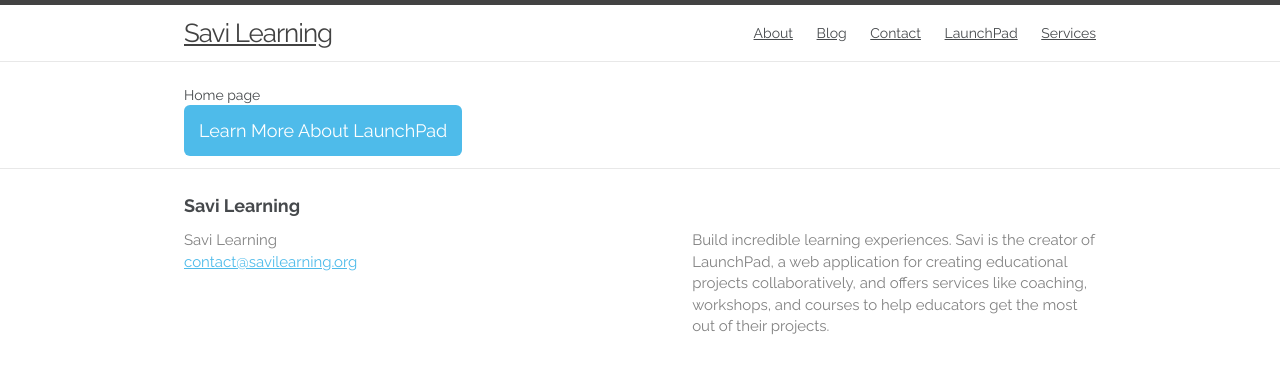
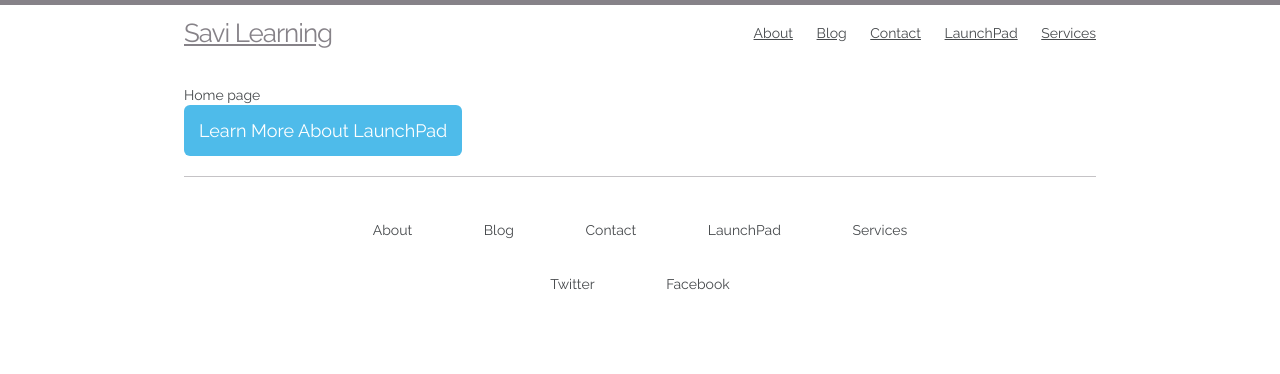
Before and after one commit to savilabs/savilabs.github.io, a Jekyll site: the page built from index.html, in a window 1280 px wide. Shown: the top 374 px of the page. Built offline with Jekyll 4.4.1, drawn with Linux system fonts in a browser that asks for light colours.

Commit message:
Add footer content and styles
This lays out the footer based on the mock-ups and removes the content
and styles that are not in use.

```diff
--- a/_config.yml
+++ b/_config.yml
@@ -20,3 +20,5 @@ gems:
 - jekyll-feed
 - jekyll-seo-tag
 markdown: kramdown
+twitter_url: "https://twitter.com/launchpadmoxie"
+facebook_url: "https://www.facebook.com/people/Launch-Pad/100009444452196"
--- a/_includes/footer.html
+++ b/_includes/footer.html
@@ -1,38 +1,35 @@
 <footer class="site-footer">
+  <div class="wrapper">
+    <div class="site-footer__content">
+      <ul class='link-list'>
+        {% for my_page in site.pages %}
+          {% if my_page.title %}
+            <li>
+              <a class="page-link" href="{{ my_page.url | prepend: site.baseurl }}">
+                {{ my_page.title }}
+              </a>
+            </li>
+          {% endif %}
+        {% endfor %}
+      </ul>
 
-  <div class="wrapper">
+      <ul class='link-list site-footer_content__social'>
+        {% if site.twitter_url %}
+          <li>
+            <a href="{{ site.twitter_url }}">
+              Twitter
+            </a>
+          </li>
+        {% endif %}
 
-    <h2 class="footer-heading">{{ site.title }}</h2>
-
-    <div class="footer-col-wrapper">
-      <div class="footer-col footer-col-1">
-        <ul class="contact-list">
-          <li>{{ site.title }}</li>
-          <li><a href="mailto:{{ site.email }}">{{ site.email }}</a></li>
-        </ul>
-      </div>
-
-      <div class="footer-col footer-col-2">
-        <ul class="social-media-list">
-          {% if site.github_username %}
+        {% if site.facebook_url %}
           <li>
-            {% include icon-github.html username=site.github_username %}
+            <a href="{{ site.facebook_url }}">
+              Facebook
+            </a>
           </li>
-          {% endif %}
-
-          {% if site.twitter_username %}
-          <li>
-            {% include icon-twitter.html username=site.twitter_username %}
-          </li>
-          {% endif %}
-        </ul>
-      </div>
-
-      <div class="footer-col footer-col-3">
-        <p>{{ site.description }}</p>
-      </div>
+        {% endif %}
+      </ul>
     </div>
-
   </div>
-
 </footer>
--- a/_includes/icon-github.html
+++ /dev/null
@@ -1 +0,0 @@
-<a href="https://github.com/{{ include.username }}"><span class="icon icon--github">{% include icon-github.svg %}</span><span class="username">{{ include.username }}</span></a>
--- a/_includes/icon-twitter.html
+++ /dev/null
@@ -1 +0,0 @@
-<a href="https://twitter.com/{{ include.username }}"><span class="icon icon--twitter">{% include icon-twitter.svg %}</span><span class="username">{{ include.username }}</span></a>
--- a/_sass/_base.scss
+++ b/_sass/_base.scss
@@ -214,3 +214,36 @@ blockquote {
     }
   }
 }
+
+// Re-usable classes
+
+// List of links like a nav, use with an `ul`
+.link-list {
+  display: block;
+  list-style: none;
+  padding: 0;
+  margin: 0;
+
+  li {
+    display: inline-block;
+
+    $li-padding: 34px;
+    padding-left: $li-padding;
+    padding-right: $li-padding;
+
+    a {
+      text-decoration: none;
+      color: $text-color;
+
+      &:hover {
+        color: darken($text-color, 15%);
+      }
+    }
+
+    @include media-query($on-palm) {
+      display: block;
+      padding: $li-padding / 2;
+    }
+  }
+
+}
--- a/_sass/_layout.scss
+++ b/_sass/_layout.scss
@@ -92,76 +92,34 @@
   }
 }
 
+.site-footer {
+  padding: 8px 0;
 
+  .site-footer__content {
+    padding: 44px 0;
+    border-top: 1px solid $grey-color;
+    text-align: center;
 
-/**
- * Site footer
- */
-.site-footer {
-  border-top: 1px solid $grey-color-light;
-  padding: $spacing-unit 0;
-}
+    @include media-query($on-palm) {
+      margin-left: 24px;
+      margin-right: 24px;
+    }
 
-.footer-heading {
-  font-size: 18px;
-  margin-bottom: $spacing-unit / 2;
-}
+    .site-footer_content__social {
+      margin-top: 34px;
 
-.contact-list,
-.social-media-list {
-  list-style: none;
-  margin-left: 0;
-}
-
-.footer-col-wrapper {
-  font-size: 15px;
-  color: $grey-color;
-  margin-left: -$spacing-unit / 2;
-  @extend %clearfix;
-}
-
-.footer-col {
-  float: left;
-  margin-bottom: $spacing-unit / 2;
-  padding-left: $spacing-unit / 2;
-}
-
-.footer-col-1 {
-  width: -webkit-calc(35% - (#{$spacing-unit} / 2));
-  width:         calc(35% - (#{$spacing-unit} / 2));
-}
-
-.footer-col-2 {
-  width: -webkit-calc(20% - (#{$spacing-unit} / 2));
-  width:         calc(20% - (#{$spacing-unit} / 2));
-}
-
-.footer-col-3 {
-  width: -webkit-calc(45% - (#{$spacing-unit} / 2));
-  width:         calc(45% - (#{$spacing-unit} / 2));
+      @include media-query($on-palm) {
+        margin-top: 0;
+      }
+    }
+  }
 }
 
 @include media-query($on-laptop) {
-  .footer-col-1,
-  .footer-col-2 {
-      width: -webkit-calc(50% - (#{$spacing-unit} / 2));
-      width:         calc(50% - (#{$spacing-unit} / 2));
-  }
-
-  .footer-col-3 {
-      width: -webkit-calc(100% - (#{$spacing-unit} / 2));
-      width:         calc(100% - (#{$spacing-unit} / 2));
-  }
 }
 
 @include media-query($on-palm) {
-  .footer-col {
-      float: none;
-      width: -webkit-calc(100% - (#{$spacing-unit} / 2));
-      width:         calc(100% - (#{$spacing-unit} / 2));
-  }
 }
-
 
 
 /**
--- a/css/main.scss
+++ b/css/main.scss
@@ -17,7 +17,7 @@ $text-color:       #46494C;
 $background-color: #FFFFFF;
 $brand-color:      #4EBBEA;
 
-$grey-color:       #828282;
+$grey-color:       #C5C3C6;
 $grey-color-light: lighten($grey-color, 40%);
 $grey-color-dark:  darken($grey-color, 25%);
 
```
Also changed, not shown: _includes/icon-github.svg (deleted), _includes/icon-twitter.svg (deleted).
